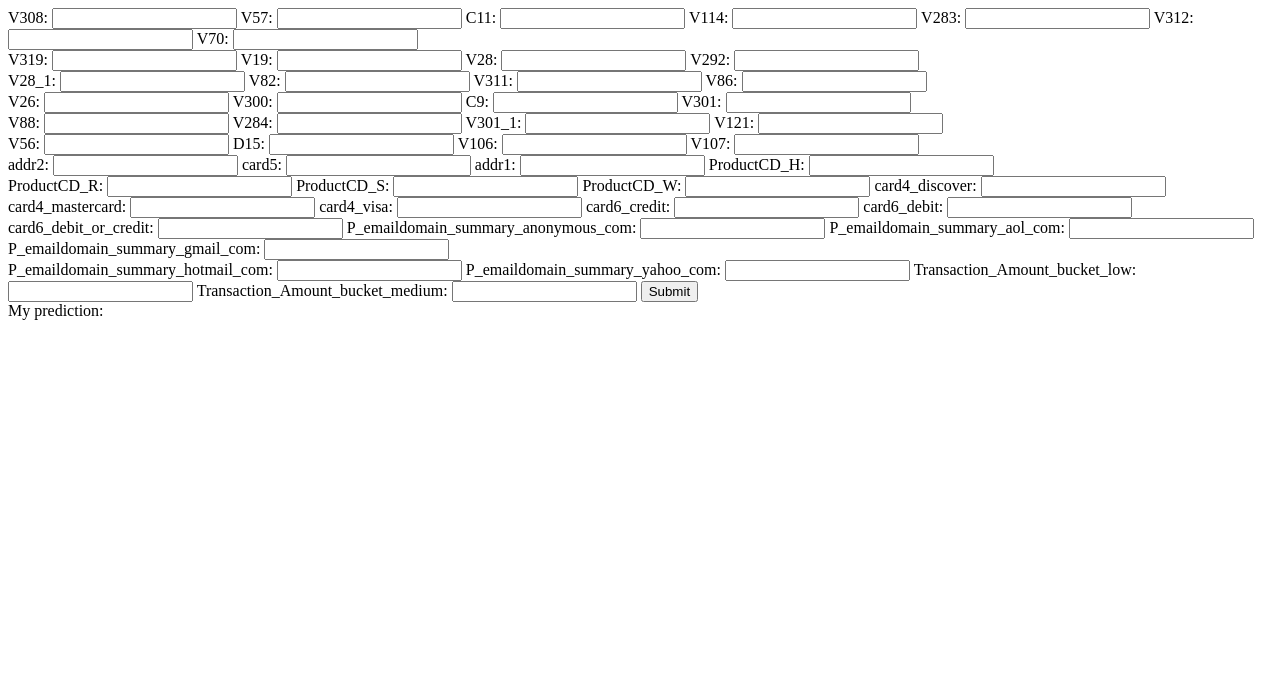
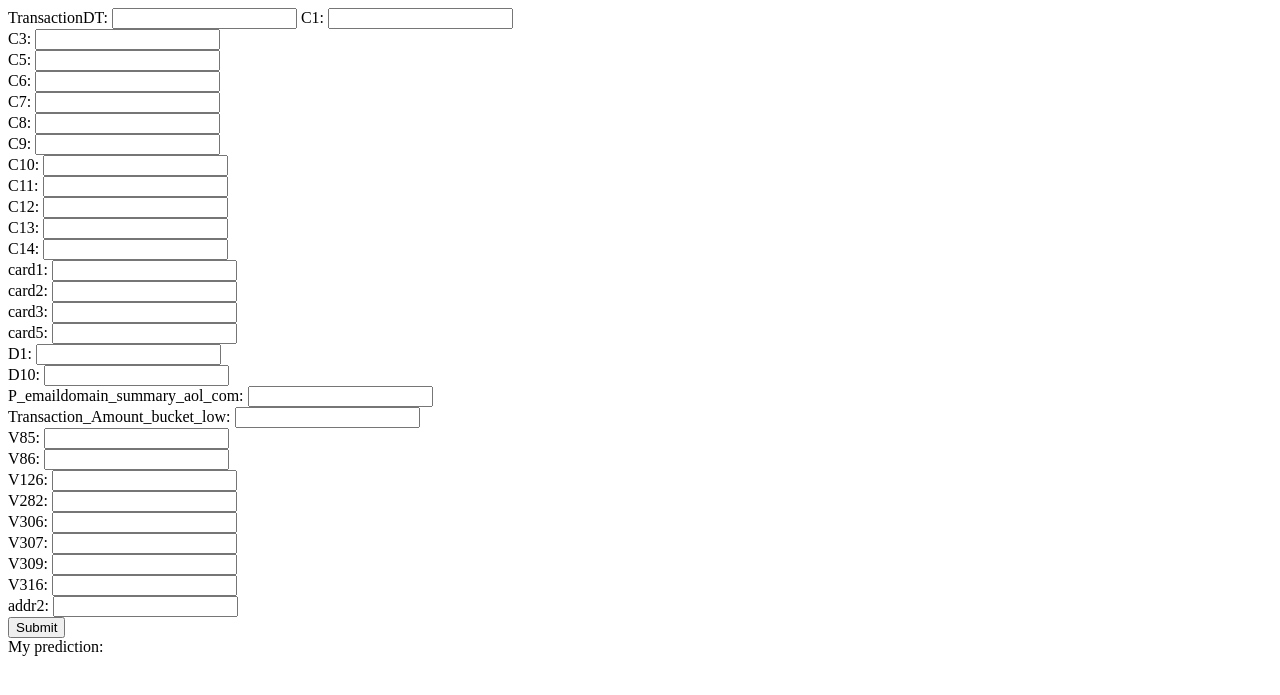
Before and after one commit to saurav2k1/credit-card-fraud-detection-sk, a Flask app: page / in a window 1280 px wide. Shown: the top 695 px of the page. Run offline with Flask 2, Linux system fonts and the light colour scheme.

Commit message:
Update random forest model and index/app file to support new model

```diff
--- a/app.py
+++ b/app.py
@@ -1,121 +1,55 @@
 from flask import Flask, render_template, request
 import numpy as np
 import pandas as pd
-#import pickle
 import joblib
 app = Flask(__name__)
-filename = 'credit_card_fraud_detection_model_lr.sav'
-# model = pickle.load(open(filename, 'rb'))
+filename = 'credit_card_fraud_detection_model_rf.sav'
 model = joblib.load(filename)
-# model = joblib.load('filename.pkl')
 @app.route('/')
 def index():
     return render_template('index.html')
 @app.route('/predict', methods=['POST'])
 def predict():
-    V308 = request.form['V308']
-    V57 = request.form['V57']
+    TransactionDT = request.form['TransactionDT']
+    C1 = request.form['C1']
+    C3 = request.form['C3']
+    C5 = request.form['C5']
+    C6 = request.form['C6']
+    C7 = request.form['C7']
+    C8 = request.form['C8']
+    C9 = request.form['C9']
+    C10 = request.form['C10']
     C11 = request.form['C11']
-    V114 = request.form['V114']
-    V283 = request.form['V283']
-    V312 = request.form['V312']
-    V70 = request.form['V70']
-    V319 = request.form['V319']
-    V19 = request.form['V19']
-    V28 = request.form['V28']
-    V292 = request.form['V292']
-    V28_1 = request.form['V28_1']
-    V82 = request.form['V82']
-    V311 = request.form['V311']
+    C12 = request.form['C12']
+    C13 = request.form['C13']
+    C14 = request.form['C14']
+    card1 = request.form['card1']
+    card2 = request.form['card2']
+    card3 = request.form['card3']
+    card5 = request.form['card5']
+    D1 = request.form['D1']
+    D10 = request.form['D10']
+    P_emaildomain_summary_aol_com = request.form['P_emaildomain_summary_aol_com']
+    Transaction_Amount_bucket_low = request.form['Transaction_Amount_bucket_low']
+    V85 = request.form['V85']
     V86 = request.form['V86']
-    V26 = request.form['V26']
-    V300 = request.form['V300']
-    C9 = request.form['C9']
-    V301 = request.form['V301']
-    V88 = request.form['V88']
-    V284 = request.form['V284']
-    V301_1 = request.form['V301_1']
-    V121 = request.form['V121']
-    V56 = request.form['V56']
-    D15 = request.form['D15']
-    V106 = request.form['V106']
-    V107 = request.form['V107']
-    addr2 = request.form['addr2']
-    card5 = request.form['card5']
-    addr1 = request.form['addr1']
-    ProductCD_H = request.form['ProductCD_H']
-    ProductCD_R = request.form['ProductCD_R']
-    ProductCD_S = request.form['ProductCD_S']
-    ProductCD_W = request.form['ProductCD_W']
-    card4_discover = request.form['card4_discover']
-    card4_mastercard = request.form['card4_mastercard']
-    card4_visa = request.form['card4_visa']
-    card6_credit = request.form['card6_credit']
-    card6_debit = request.form['card6_debit']
-    card6_debit_or_credit = request.form['card6_debit_or_credit']
-    P_emaildomain_summary_anonymous_com = request.form['P_emaildomain_summary_anonymous_com']
-    P_emaildomain_summary_aol_com = request.form['P_emaildomain_summary_aol_com']
-    P_emaildomain_summary_gmail_com = request.form['P_emaildomain_summary_gmail_com']
-    P_emaildomain_summary_hotmail_com = request.form['P_emaildomain_summary_hotmail_com']
-    P_emaildomain_summary_yahoo_com = request.form['P_emaildomain_summary_yahoo_com']
-    Transaction_Amount_bucket_low = request.form['Transaction_Amount_bucket_low']
-    Transaction_Amount_bucket_medium = request.form['Transaction_Amount_bucket_medium']
+    V126 = request.form['V126']
+    V282 = request.form['V282']
+    V306 = request.form['V306']
+    V307 = request.form['V307']
+    V309 = request.form['V309']
+    V316 = request.form['V316']
+    addr1 = request.form['addr2']
 
-
-    print(f"V308 --> {V308}")
-    print(f"V57 --> {V57}")
-    print(f"C11 --> {C11}")
-    print(f"V114 --> {V114}")
-    print(f"V283 --> {V283}")
-    print(f"V312 --> {V312}")
-    print(f"V70 --> {V70}")
-    print(f"V319 --> {V319}")
-    print(f"V19 --> {V19}")
-    print(f"V28 --> {V28}")
-    print(f"V292 --> {V292}")
-    print(f"V28_1 --> {V28_1}")
-    print(f"V82 --> {V82}")
-    print(f"V311 --> {V311}")
     print(f"V86 --> {V86}")
-    print(f"V26 --> {V26}")
-    print(f"V300 --> {V300}")
-    print(f"C9 --> {C9}")
-    print(f"V301 --> {V301}")
-    print(f"V88 --> {V88}")
-    print(f"V284 --> {V284}")
-    print(f"V301_1 --> {V301_1}")
-    print(f"V121 --> {V121}")
-    print(f"V56 --> {V56}")
-    print(f"D15 --> {D15}")
-    print(f"V106 --> {V106}")
-    print(f"V107 --> {V107}")
-    print(f"addr2 --> {addr2}")
-    print(f"card5 --> {card5}")
-    print(f"addr1 --> {addr1}")
-    print(f"ProductCD_H --> {ProductCD_H}")
-    print(f"ProductCD_R --> {ProductCD_R}")
-    print(f"ProductCD_S --> {ProductCD_S}")
-    print(f"ProductCD_W --> {ProductCD_W}")
-    print(f"card4_discover --> {card4_discover}")
-    print(f"card4_mastercard --> {card4_mastercard}")
-    print(f"card4_visa --> {card4_visa}")
-    print(f"card6_credit --> {card6_credit}")
-    print(f"card6_debit --> {card6_debit}")
-    print(f"card6_debit_or_credit --> {card6_debit_or_credit}")
-    print(f"P_emaildomain_summary_anonymous_com --> {P_emaildomain_summary_anonymous_com}")
     print(f"P_emaildomain_summary_aol_com --> {P_emaildomain_summary_aol_com}")
-    print(f"P_emaildomain_summary_gmail_com --> {P_emaildomain_summary_gmail_com}")
-    print(f"P_emaildomain_summary_hotmail_com --> {P_emaildomain_summary_hotmail_com}")
-    print(f"P_emaildomain_summary_yahoo_com --> {P_emaildomain_summary_yahoo_com}")
-    print(f"Transaction_Amount_bucket_low --> {Transaction_Amount_bucket_low}")
-    print(f"Transaction_Amount_bucket_medium --> {Transaction_Amount_bucket_medium}")
 
 #    pred=model.predict(np.array([[V308,V57,C11,V114,V283,V312,V70,V319,V19,V28,V292,V28_1,V82,V311,V86,V26,V300,C9,V301,V88,V284,V301_1,V121,V56,D15,V106,V107,addr2,card5,addr1,ProductCD_H,ProductCD_R,ProductCD_S,ProductCD_W,card4_discover,card4_mastercard,card4_visa,card6_credit,card6_debit,card6_debit_or_credit,P_emaildomain_summary_anonymous_com,P_emaildomain_summary_aol_com,P_emaildomain_summary_gmail_com,P_emaildomain_summary_hotmail_com,P_emaildomain_summary_yahoo_com,Transaction_Amount_bucket_low,Transaction_Amount_bucket_medium]]))
 #    pred = model.predict(np.array([[V308,V57,C11,V114,V283,V312,V70,V319,V19,V28,V292,V28_1,  V82,    V311,   V86,    V26,    V300,   C9, V301,   V88,    V284,   V301_1, V121,   V56,    D15,    V106,   V107,   addr2,  card5,  addr1,  ProductCD_H,    ProductCD_R,    ProductCD_S,    ProductCD_W,    card4_discover, card4_mastercard,   card4_visa, card6_credit,   card6_debit,    card6_debit_or_credit,  P_emaildomain_summary_anonymous_com,    P_emaildomain_summary_aol_com,  P_emaildomain_summary_gmail_com,    P_emaildomain_summary_hotmail_com,  P_emaildomain_summary_yahoo_com,    Transaction_Amount_bucket_low,  Transaction_Amount_bucket_medium]]))
 #    pred = model.predict(np.array([[1,0,0,0,0,1,0,0,2,0,2,0,2,0,0,2,1,0,0,0,0,0,0,0,0,0,0,0,0,0,1,0,0,0,0,0,1,1,0,0,0,0,0,0,1,0,1]]))
 
-    input_variables = pd.DataFrame([[V308,V57,C11,V114,V283,V312,V70,V319,V19,V28,V292,V28_1,V82,V311,V86,V26,V300,C9,V301,V88,V284,V301_1,V121,V56,D15,V106,V107,addr2,card5,addr1,ProductCD_H,ProductCD_R,ProductCD_S,ProductCD_W,card4_discover,card4_mastercard,card4_visa,card6_credit,card6_debit,card6_debit_or_credit,P_emaildomain_summary_anonymous_com,P_emaildomain_summary_aol_com,P_emaildomain_summary_gmail_com,P_emaildomain_summary_hotmail_com,P_emaildomain_summary_yahoo_com,Transaction_Amount_bucket_low,Transaction_Amount_bucket_medium]],
-                                   columns=['V308','V57','C11','V114','V283','V312','V70','V319','V19','V28','V292','V28_1','V82','V311','V86','V26','V300','C9','V301','V88','V284','V301_1','V121','V56','D15','V106','V107','addr2','card5','addr1','ProductCD_H','ProductCD_R','ProductCD_S','ProductCD_W','card4_discover','card4_mastercard','card4_visa','card6_credit','card6_debit','card6_debit_or_credit','P_emaildomain_summary_anonymous_com','P_emaildomain_summary_aol_com','P_emaildomain_summary_gmail_com','P_emaildomain_summary_hotmail_com','P_emaildomain_summary_yahoo_com','Transaction_Amount_bucket_low','Transaction_Amount_bucket_medium'],
+    input_variables = pd.DataFrame([[TransactionDT,card5,card1,addr2,C12,C13,C1,C10,C3,card3,D10,C7,V86,V85,C14,C9,C5,C11,V306,D1,C6,P_emaildomain_summary_aol_com,V309,V307,Transaction_Amount_bucket_low,V126,V282,V316,C8,card2]],
+                                   columns=['TransactionDT', 'card5', 'card1', 'addr2', 'C12', 'C13', 'C1', 'C10', 'C3', 'card3', 'D10', 'C7', 'V86', 'V85', 'C14', 'C9', 'C5', 'C11', 'V306', 'D1', 'C6', 'P_emaildomain_summary_aol_com', 'V309', 'V307','Transaction_Amount_bucket_low', 'V126', 'V282', 'V316', 'C8', 'card2'],
                                    dtype=float)
     pred = model.predict(input_variables)[0]
 
--- a/templates/index.html
+++ b/templates/index.html
@@ -6,53 +6,36 @@
 </head>
 <body>
     <form action="{{ url_for('predict')}}" method="POST">
-        V308:  <input type="number" name="V308">
-        V57:  <input type="number" name="V57">
-        C11:  <input type="number" name="C11">
-        V114:  <input type="number" name="V114">
-        V283:  <input type="number" name="V283">
-        V312:  <input type="number" name="V312">
-        V70:  <input type="number" name="V70"><br>
-        V319:  <input type="number" name="V319">
-        V19:  <input type="number" name="V19">
-        V28:  <input type="number" name="V28">
-        V292:  <input type="number" name="V292"><br>
-        V28_1:  <input type="number" name="V28_1">
-        V82:  <input type="number" name="V82">
-        V311:  <input type="number" name="V311">
+        TransactionDT:  <input type="number" name="TransactionDT">
+        C1:  <input type="number" name="C1"><br>
+        C3:  <input type="number" name="C3"><br>
+        C5:  <input type="number" name="C5"><br>
+        C6:  <input type="number" name="C6"><br>
+        C7:  <input type="number" name="C7"><br>
+        C8:  <input type="number" name="C8"><br>
+        C9:  <input type="number" name="C9"><br>
+        C10:  <input type="number" name="C10"><br>
+        C11:  <input type="number" name="C11"><br>
+        C12:  <input type="number" name="C12"><br>
+        C13:  <input type="number" name="C12"><br>
+        C14:  <input type="number" name="C14"><br>
+        card1:  <input type="number" name="card1"><br>
+        card2:  <input type="number" name="card2"><br>
+        card3:  <input type="number" name="card3"><br>
+        card5:  <input type="number" name="card5"><br>
+        D1:  <input type="number" name="D1"><br>
+        D10:  <input type="number" name="D10"><br>
+        P_emaildomain_summary_aol_com:  <input type="number" name="P_emaildomain_summary_aol_com"><br>
+        Transaction_Amount_bucket_low:  <input type="number" name="Transaction_Amount_bucket_low"><br>
+        V85:  <input type="number" name="V85"><br>
         V86:  <input type="number" name="V86"><br>
-        V26:  <input type="number" name="V26">
-        V300:  <input type="number" name="V300">
-        C9:  <input type="number" name="C9">
-        V301:  <input type="number" name="V301"><br>
-        V88:  <input type="number" name="V88">
-        V284:  <input type="number" name="V284">
-        V301_1:  <input type="number" name="V301_1">
-        V121:  <input type="number" name="V121"><br>
-        V56:  <input type="number" name="V56">
-        D15:  <input type="number" name="D15">
-        V106:  <input type="number" name="V106">
-        V107:  <input type="number" name="V107"><br>
-        addr2:  <input type="number" name="addr2">
-        card5:  <input type="number" name="card5">
-        addr1:  <input type="number" name="addr1">
-        ProductCD_H:  <input type="number" name="ProductCD_H"><br>
-        ProductCD_R:  <input type="number" name="ProductCD_R">
-        ProductCD_S:  <input type="number" name="ProductCD_S">
-        ProductCD_W:  <input type="number" name="ProductCD_W">
-        card4_discover:  <input type="number" name="card4_discover"><br>
-        card4_mastercard:  <input type="number" name="card4_mastercard">
-        card4_visa:  <input type="number" name="card4_visa">
-        card6_credit:  <input type="number" name="card6_credit">
-        card6_debit:  <input type="number" name="card6_debit"><br>
-        card6_debit_or_credit:  <input type="number" name="card6_debit_or_credit">
-        P_emaildomain_summary_anonymous_com:  <input type="number" name="P_emaildomain_summary_anonymous_com">
-        P_emaildomain_summary_aol_com:  <input type="number" name="P_emaildomain_summary_aol_com">
-        P_emaildomain_summary_gmail_com:  <input type="number" name="P_emaildomain_summary_gmail_com"><br>
-        P_emaildomain_summary_hotmail_com:  <input type="number" name="P_emaildomain_summary_hotmail_com">
-        P_emaildomain_summary_yahoo_com:  <input type="number" name="P_emaildomain_summary_yahoo_com">
-        Transaction_Amount_bucket_low:  <input type="number" name="Transaction_Amount_bucket_low">
-        Transaction_Amount_bucket_medium:  <input type="number" name="Transaction_Amount_bucket_medium">
+        V126:  <input type="number" name="V126"><br>
+        V282:  <input type="number" name="V282"><br>
+        V306:  <input type="number" name="V306"><br>
+        V307:  <input type="number" name="V307"><br>
+        V309:  <input type="number" name="V309"><br>
+        V316:  <input type="number" name="V316"><br>
+        addr2:  <input type="number" name="addr2"><br>
         <input type=submit value=Submit>
    </form>
     My prediction: {{ predict }}
```
Also changed, not shown: 1 other file.
